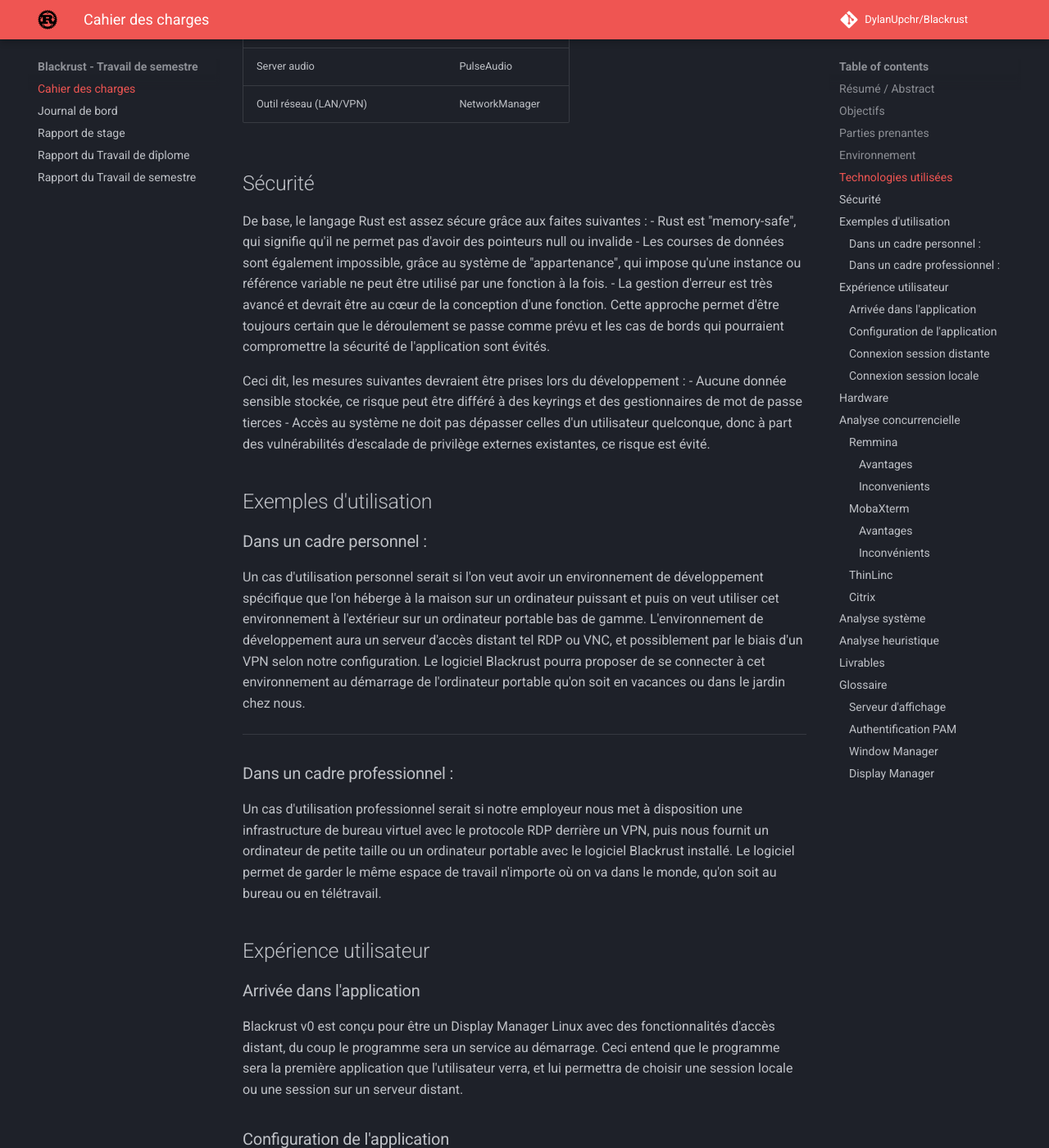
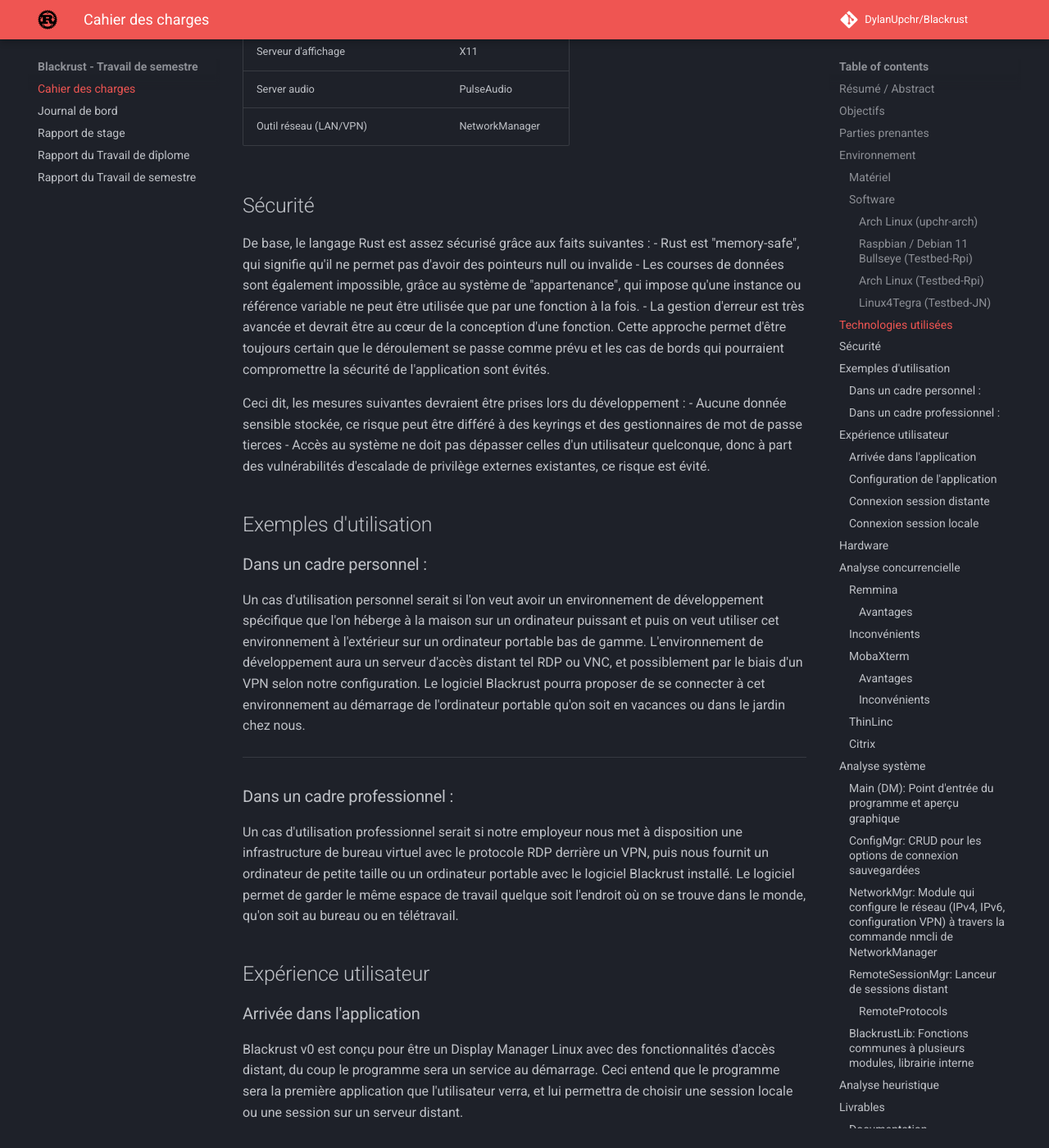
Before and after one commit to DylanUpchr/Blackrust, an MkDocs documentation site: the page built from docs/index.md, in a window 1280 px wide and 1400 px high, scrolled down 2306 px. Shown: the whole window at 82% size. Built offline with MkDocs 1.6.1 and Material for MkDocs 9.7.7, drawn with Linux system fonts in a browser that asks for light colours; comment, search, counter and statistics services are not loaded; some of the changed text lies outside the part shown.

Commit message:
Corrected cdc

```diff
--- a/docs/index.md
+++ b/docs/index.md
@@ -30,17 +30,17 @@
 | Dylan Upchurch | Élève/ Développeur / Mandataire |
 
 ## Environnement
-- Matériel
-    - Ordinateur de l'école "upchr-arch"
-    - Raspberry Pi Model 4B (4GB) "Testbed-Rpi"
-    - Jetson Nano Developer Kit "Testbed-JN"
-- Software
-    - Arch Linux (upchr-arch)
-        - Visual Studio Code
-        - Rust "Stable"
-    - Raspbian / Debian 11 Bullseye (Testbed-Rpi)
-    - Arch Linux (Testbed-Rpi)
-    - Linux4Tegra (Testbed-JN)
+#### Matériel
+- Ordinateur de l'école "upchr-arch"
+- Raspberry Pi Model 4B (4GB) "Testbed-Rpi"
+- Jetson Nano Developer Kit "Testbed-JN"
+#### Software
+##### Arch Linux (upchr-arch)
+- Visual Studio Code
+- Rust "Stable"
+##### Raspbian / Debian 11 Bullseye (Testbed-Rpi)
+##### Arch Linux (Testbed-Rpi)
+##### Linux4Tegra (Testbed-JN)
 
 ## Technologies utilisées
 | Type | Nom |
@@ -58,10 +58,10 @@
 | Outil réseau (LAN/VPN) | NetworkManager |
 
 ## Sécurité
-De base, le langage Rust est assez sécure grâce aux faites suivantes :
+De base, le langage Rust est assez sécurisé grâce aux faits suivantes :
 - Rust est "memory-safe", qui signifie qu'il ne permet pas d'avoir des pointeurs null ou invalide
-- Les courses de données sont également impossible, grâce au système de "appartenance", qui impose qu'une instance ou référence variable ne peut être utilisé par une fonction à la fois.
-- La gestion d'erreur est très avancé et devrait être au cœur de la conception d'une fonction. Cette approche permet d'être toujours certain que le déroulement se passe comme prévu et les cas de bords qui pourraient compromettre la sécurité de l'application sont évités.
+- Les courses de données sont également impossible, grâce au système de "appartenance", qui impose qu'une instance ou référence variable ne peut être utilisée que par une fonction à la fois.
+- La gestion d'erreur est très avancée et devrait être au cœur de la conception d'une fonction. Cette approche permet d'être toujours certain que le déroulement se passe comme prévu et les cas de bords qui pourraient compromettre la sécurité de l'application sont évités.
 
 Ceci dit, les mesures suivantes devraient être prises lors du développement :
 - Aucune donnée sensible stockée, ce risque peut être différé à des keyrings et des gestionnaires de mot de passe tierces
@@ -73,7 +73,7 @@
 
 ---
 ### Dans un cadre professionnel :
-Un cas d'utilisation professionnel serait si notre employeur nous met à disposition une infrastructure de bureau virtuel avec le protocole RDP derrière un VPN, puis nous fournit un ordinateur de petite taille ou un ordinateur portable avec le logiciel Blackrust installé. Le logiciel permet de garder le même espace de travail n'importe où on va dans le monde, qu'on soit au bureau ou en télétravail.
+Un cas d'utilisation professionnel serait si notre employeur nous met à disposition une infrastructure de bureau virtuel avec le protocole RDP derrière un VPN, puis nous fournit un ordinateur de petite taille ou un ordinateur portable avec le logiciel Blackrust installé. Le logiciel permet de garder le même espace de travail quelque soit l'endroit où on se trouve dans le monde, qu'on soit au bureau ou en télétravail.
 
 ## Expérience utilisateur
 ### Arrivée dans l'application
@@ -101,11 +101,11 @@
 
 #### Avantages
 - Remmina propose les protocoles NX et HTTP/HTTPS en plus de celles de Blackrust
-- Système modulaire de plugins pour les protocoles distant
+- Système modulaire de plugins pour les protocoles distants
 - Interface simple, mais fonctionnel
 - Open source
 
-#### Inconvenients
+### Inconvénients
 - Doit être lancé depuis le bureau Linux
 
 ### [MobaXterm](https://mobaxterm.mobatek.net/)
@@ -141,29 +141,29 @@
 ![Analyse système](./img/blackrust-systems-analysis.svg)
 Le programme est décomposé en 5 modules principaux :
 
-- Main (DM): Point d'entrée du programme et aperçu graphique
-- ConfigMgr: CRUD pour les options de connexion sauvegardées
-- NetworkMgr: Module qui configure le réseau (IPv4, IPv6, configuration VPN) à travers la commande `nmcli` de [NetworkManager](https://networkmanager.dev/)
-- RemoteSessionMgr: Lanceur de sessions distant
-    - RemoteProtocols
-        - XDMCP
-        - VNC
-        - RDP
-        - SSH
-- BlackrustLib: Fonctions communes à plusieurs modules, librairie interne
+#### Main (DM): Point d'entrée du programme et aperçu graphique
+#### ConfigMgr: CRUD pour les options de connexion sauvegardées
+#### NetworkMgr: Module qui configure le réseau (IPv4, IPv6, configuration VPN) à travers la commande `nmcli` de [NetworkManager](https://networkmanager.dev/)
+#### RemoteSessionMgr: Lanceur de sessions distant
+##### RemoteProtocols
+- XDMCP
+- VNC
+- RDP
+- SSH
+#### BlackrustLib: Fonctions communes à plusieurs modules, librairie interne
 
 ## Analyse heuristique
 ![Analyse heuristique](./img/blackrust-mind-map.svg)
 
 ## Livrables
-- Documentation
-    - Cahier des charges
-    - Journal de bord
-    - Rapport
-    - Manuel utilisateur
-- Programme
-    - Paquet avec scripts d'installation (PKGBUILD)
-    - Code source ([Github](https://github.com/DylanUpchr/Blackrust))
+### Documentation
+- Cahier des charges
+- Journal de bord
+- Rapport
+- Manuel utilisateur
+### Programme
+- Paquet avec scripts d'installation (PKGBUILD)
+- Code source ([Github](https://github.com/DylanUpchr/Blackrust))
 
 ## Glossaire
 #### Serveur d'affichage
```
Also changed, not shown: other parts of docs/index.md (+2 -0 lines).
